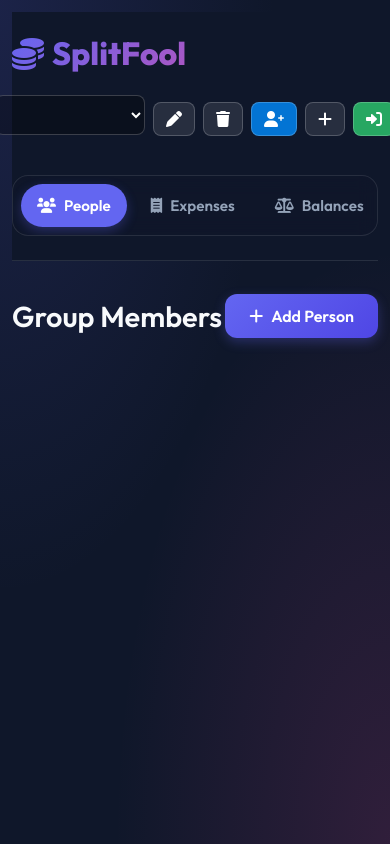
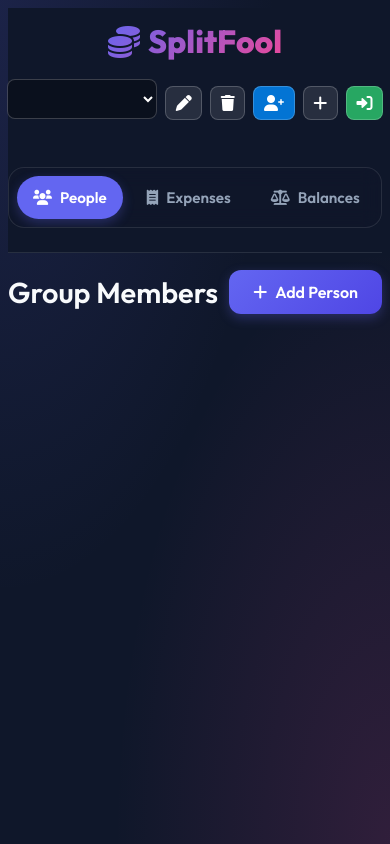
Before and after one commit to sweetrap1/splitfool, a plain HTML site: page index.html in a window 390 px wide. Drawn offline with Linux system fonts and the light colour scheme; no server answers.

Commit message:
style: fixed mobile header overflow

```diff
--- a/style.css
+++ b/style.css
@@ -35,7 +35,11 @@
 .app-container {
     max-width: 1000px;
     margin: 0 auto;
-    padding: 2rem;
+    padding: 1.5rem 1rem;
+    /* Better mobile padding */
+    width: 100vw;
+    overflow-x: hidden;
+    /* Stop horizontal scrolling */
 }
 
 /* Header & Nav */
@@ -398,6 +402,40 @@
     box-shadow: 0 2px 4px rgba(0, 0, 0, 0.2);
 }
 
+.participant.group-selector {
+    display: flex;
+    gap: 0.35rem;
+    /* Smaller gap for mobile */
+    align-items: center;
+    flex-wrap: wrap;
+    justify-content: center;
+    /* Center buttons when wrapping */
+    width: 100%;
+}
+
+.group-dropdown {
+    padding: 0.5rem;
+    background: var(--surface);
+    color: var(--text-main);
+    border: 1px solid var(--border-color);
+    border-radius: 8px;
+    font-family: 'Outfit';
+    font-size: 1rem;
+    cursor: pointer;
+    outline: none;
+    transition: all 0.3s;
+    min-width: 120px;
+    max-width: 100%;
+    flex: 1 1 100%;
+    /* Force dropdown to its own line on mobile */
+    margin-bottom: 0.25rem;
+}
+
+.icon-btn {
+    padding: 0.5rem 0.6rem !important;
+    /* Slightly thinner buttons */
+}
+
 .participant-card {
     display: flex;
     align-items: center;
@@ -494,37 +532,39 @@
 /* Responsive */
 @media (max-width: 768px) {
     .app-container {
-        padding: 0.75rem;
-        /* tighter margins on mobile */
+        padding: 0.5rem;
+        /* tight margins on phone */
+        width: 100vw;
+        overflow-x: hidden;
     }
 
     .header-top {
         flex-direction: column !important;
         /* Force stack */
-        gap: 1rem;
-        align-items: stretch !important;
+        gap: 0.75rem;
+        align-items: center !important;
         justify-content: center !important;
     }
 
     .group-selector {
         justify-content: center;
         width: 100%;
+        gap: 0.25rem;
+        /* Super tight gap for 5 buttons */
     }
 
     .group-dropdown {
         width: 100% !important;
-        /* full width dropdown on mobile */
         margin-bottom: 0.5rem !important;
     }
 
     header {
-        flex-direction: column;
-        gap: 1rem;
         position: sticky;
         top: 0;
         background: var(--bg-color);
         z-index: 50;
-        padding-top: 1rem;
+        padding-top: 0.5rem;
+        margin-bottom: 1rem;
     }
 
     nav {
```
